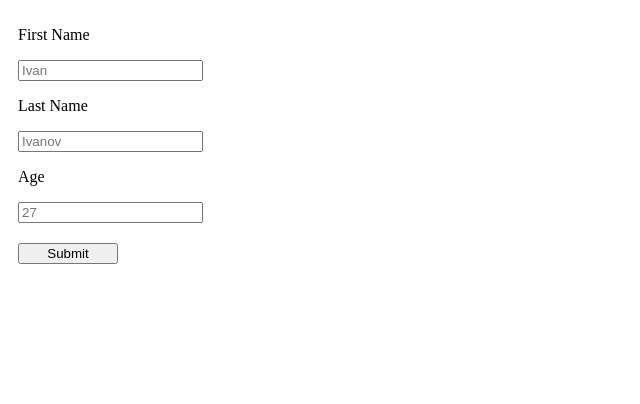
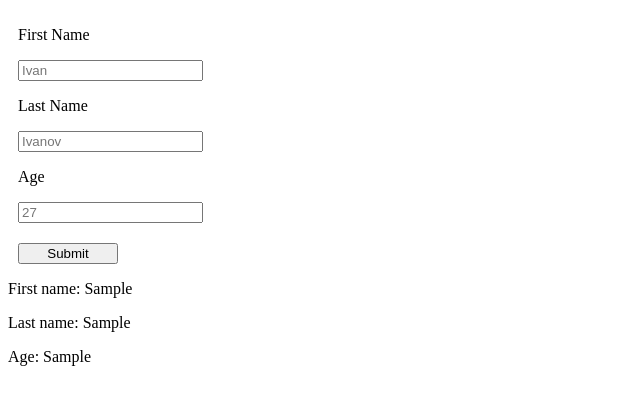
Before and after one commit to Sanzia7/MyPractice, a plain HTML site: page Lesson_5/index.html in a window 1280 px wide. Both pictures are taken after typing "Sample", "Sample", "Sample" into the empty fields and a click on the button "Submit". Shown: the whole page, without its empty margins (0-640 px from the left). Drawn offline with Linux system fonts and the light colour scheme.

Commit message:
added the formation of cards

```diff
--- a/Lesson_5/index.html
+++ b/Lesson_5/index.html
@@ -23,7 +23,7 @@
       </label>
       <button>Submit</button>
     </form>
-
+    <div class="cards_container"></div>
     <script src="script/script.js"></script>
   </body>
 </html>
--- a/Lesson_5/script/script.js
+++ b/Lesson_5/script/script.js
@@ -9,6 +9,25 @@
 //Добавьте к форме поле ввода прогресса. Выведите прогресс в карточку.
 const formElem = document.querySelector(".workers_form");
 let workesrArr = [];
+
+const cardsRender = () => {
+
+  const cardsContainer = document.querySelector('.cards_container');
+  cardsContainer.innerText = "";
+  workesrArr.forEach(({firstname, lastname, age}) => {
+    const container = document.createElement('div');
+    const firstnameElem = document.createElement("p");
+    const lastnameElem = document.createElement("p");
+    const ageElem = document.createElement("p");
+
+    firstnameElem.innerText = `First name: ${firstname}`;
+    lastnameElem.innerText = `Last name: ${lastname}`;
+    ageElem.innerText = `Age: ${age}`;
+
+    container.append(firstnameElem, lastnameElem, ageElem);
+    cardsContainer.append(container);
+  })
+}
 
 formElem.addEventListener("submit", (event) => {
   event.preventDefault();
@@ -23,4 +42,5 @@ formElem.addEventListener("submit", (event) => {
   age.value = "";
 
   console.log(workesrArr);
+  cardsRender();
 });
```
